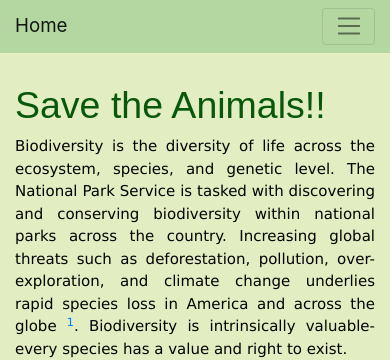
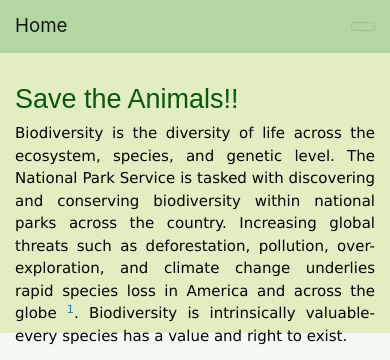
Before and after one commit to lilstarhunter/ParkBiodiversity, a Flask app: page / in a window 390 px wide. Shown: the top 360 px of the page. Run offline with Flask 2, Linux system fonts and the light colour scheme; parts of the project's set-up code (start-up, migrations or seed data) failed here and were passed over; some libraries are stand-ins or nearby versions.

Commit message:
worked on Home page

```diff
--- a/templates/index.html
+++ b/templates/index.html
@@ -27,7 +27,7 @@
       aria-expanded="false"
       aria-label="Toggle navigation"
     >
-      <span class="navbar-toggler-icon"></span>
+      <span class="navbar-toggler-icon;height: 50px;"></span>
     </button>
 
     <div class="collapse navbar-collapse" id="navbarColor01">
@@ -52,12 +52,12 @@
   </nav>
 
     <div
-      style="background: rgb(226, 238, 194)"
+      style="background: rgb(226, 238, 194);height: 280px;"
       class="jumbotron jumbotron-fluid"
     >
       <div class="container">
-        <h1 style="color:rgb(8, 88, 12);font-family:sans-serif;text-align:left;">Save the Animals!!</h1>
-        <p style="color:rgb(3, 3, 3);font-family:verdana;text-align:justify;">
+        <h1 style="font-size:180%;color:rgb(8, 88, 12);font-family:sans-serif;text-align:left;">Save the Animals!!</h1>
+        <p style="font-size:100%;color:rgb(3, 3, 3);font-family:verdana;text-align:justify;">
             Biodiversity is the diversity of life across the ecosystem, species, and genetic level. The National Park Service is tasked with discovering and conserving biodiversity within national parks across the country.
             Increasing global threats such as deforestation, pollution, over-exploration, and climate change underlies rapid species loss in America and across the globe
             <a href="https://www.scientificamerican.com/article/climate-change-is-becoming-a-top-threat-to-biodiversity/"><sup>1</sup></a>. Biodiversity is intrinsically valuable- every species has a value and right to exist. <br>
@@ -69,27 +69,7 @@
       </div>
     </div>
 
-    <!-- <div class="container">
-      <div class="row">
-        <div class="col-lg-6">
-          <div>
-            <a href="">
-              <img
-                src="https://media.cntraveler.com/photos/5ebeef63f52f4c0911cac483/master/pass/GrandCanyonNationalPark-2020-GettyImages-858637934.jpg"
-                class="img-fluid w3-center w3-animate-top"
-                alt="..."
-              />
-            </a>
-          </div>
-        </div>
-        <div class="col-lg-6">
-          <div>
-            <h4 class="w3-center w3-animate-bottom text-left">
-              Just breathtaking! But soon it will be DESTROYED!!!
-            </h4>
-          </div>
-        </div>
-      </div> -->
+
 
 <!-- National part images -->
             <div class="container-fluid">
@@ -103,14 +83,14 @@
                 </ol>
                 <div class="carousel-inner">
                   <div class="carousel-item active">
-                    <img src="https://media.cntraveler.com/photos/5ebeef63f52f4c0911cac483/master/pass/GrandCanyonNationalPark-2020-GettyImages-858637934.jpg" class="d-block w-100" alt="...">
+                    <img src="https://media.cntraveler.com/photos/5ebeef63f52f4c0911cac483/master/pass/GrandCanyonNationalPark-2020-GettyImages-858637934.jpg" class="d-block w-100" alt="Image1" height="450">
                     <div class="carousel-caption d-none d-md-block">
                       <h2 style="color:rgb(249, 249, 249);">Grand Canyon, Arizona</h2>
                       <p style="color:rgb(249, 249, 249);">Grand Canyon National Park</p>
                     </div>
                   </div>
                   <div class="carousel-item">
-                    <img src="https://www.kuhl.com/borninthemountains/wp-content/uploads/2019/03/Zion_Sunset.jpg" class="d-block w-100" alt="...">
+                    <img src="https://www.kuhl.com/borninthemountains/wp-content/uploads/2019/03/Zion_Sunset.jpg" class="d-block w-100" alt="Image2" height="450">
 
                     <div class="carousel-caption d-none d-md-block">
                       <h2 style="color:rgb(249, 249, 249);">Zion, Utah</h2>
@@ -118,7 +98,7 @@
                     </div>
                   </div>
                   <div class="carousel-item">
-                    <img src="https://www.hdwallpaper.nu/wp-content/uploads/2016/10/Yosemite-National-Park_wallpaper_029.jpg" class="d-block w-100" alt="...">
+                    <img src="https://www.hdwallpaper.nu/wp-content/uploads/2016/10/Yosemite-National-Park_wallpaper_029.jpg" class="d-block w-100" alt="Image3" height="450">
                     <div class="carousel-caption d-none d-md-block">
                       <h2 style="color:rgb(249, 249, 249);">Yosemite, California</h2>
                       <P style="color:rgb(249, 249, 249);">Yosemite National Park</p>
@@ -145,13 +125,13 @@
       <div class="row">
         <div class="col-lg-6">
           <div>
-            <h4 style="font-size:150%;color:rgb(3, 3, 3);font-family:cursive;text-align:justify;">
+            <h4 style="font-size:180%;color:rgb(3, 3, 3);font-family:cursive;text-align:justify;">
               "There can be nothing in the world more beautiful than the Yosemite,
               the groves of the giant sequoias and redwoods, the Canyon of the Colorado,
               the Canyon of the Yellowstone, the Three Tetons;
               and our people should see to it that they are preserved for their children and their children's
               children forever, with their majestic beauty all unmarred."<br><br>
-              ---------------------Theodore Roosevelt--------------------------
+            ---------------Theodore Roosevelt-------------------
             </h4>
           </div>
         </div>
--- a/templates/parkdata.html
+++ b/templates/parkdata.html
@@ -82,7 +82,7 @@
           <div class="card-footer"></div>
         </div>
       </div>
-      <div class="col-md-4">
+      <div class="col-md-3">
         <div class="card-header">
           <h2 style="font-size:300%;color:rgb(42, 23, 109);font-family:Times;text-align:center;">Biodiversity</h2>
         <div id="bar"></div>
```
